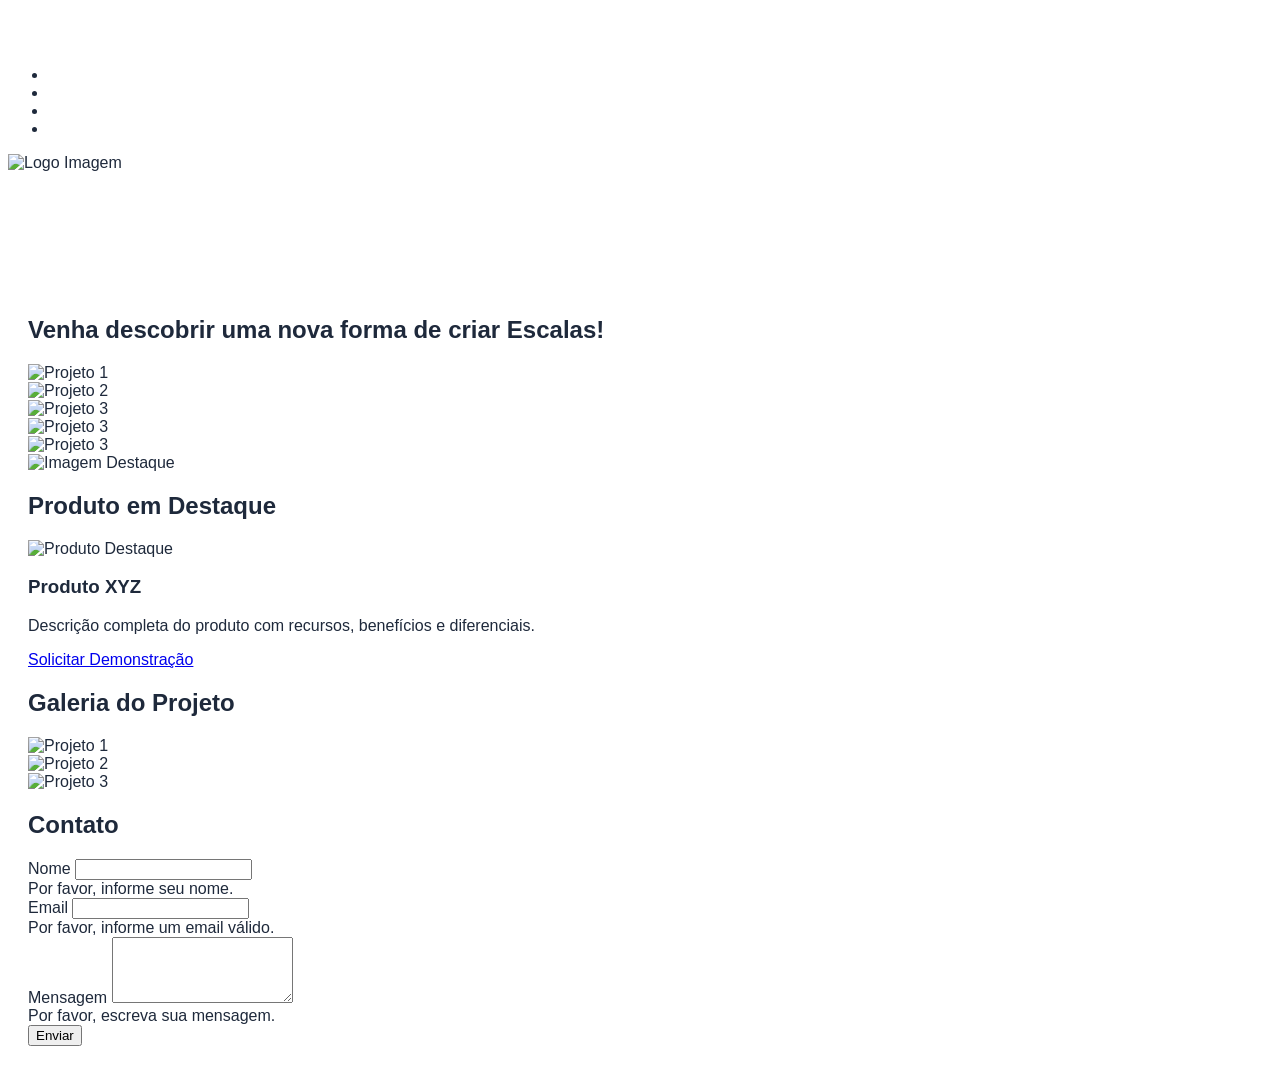
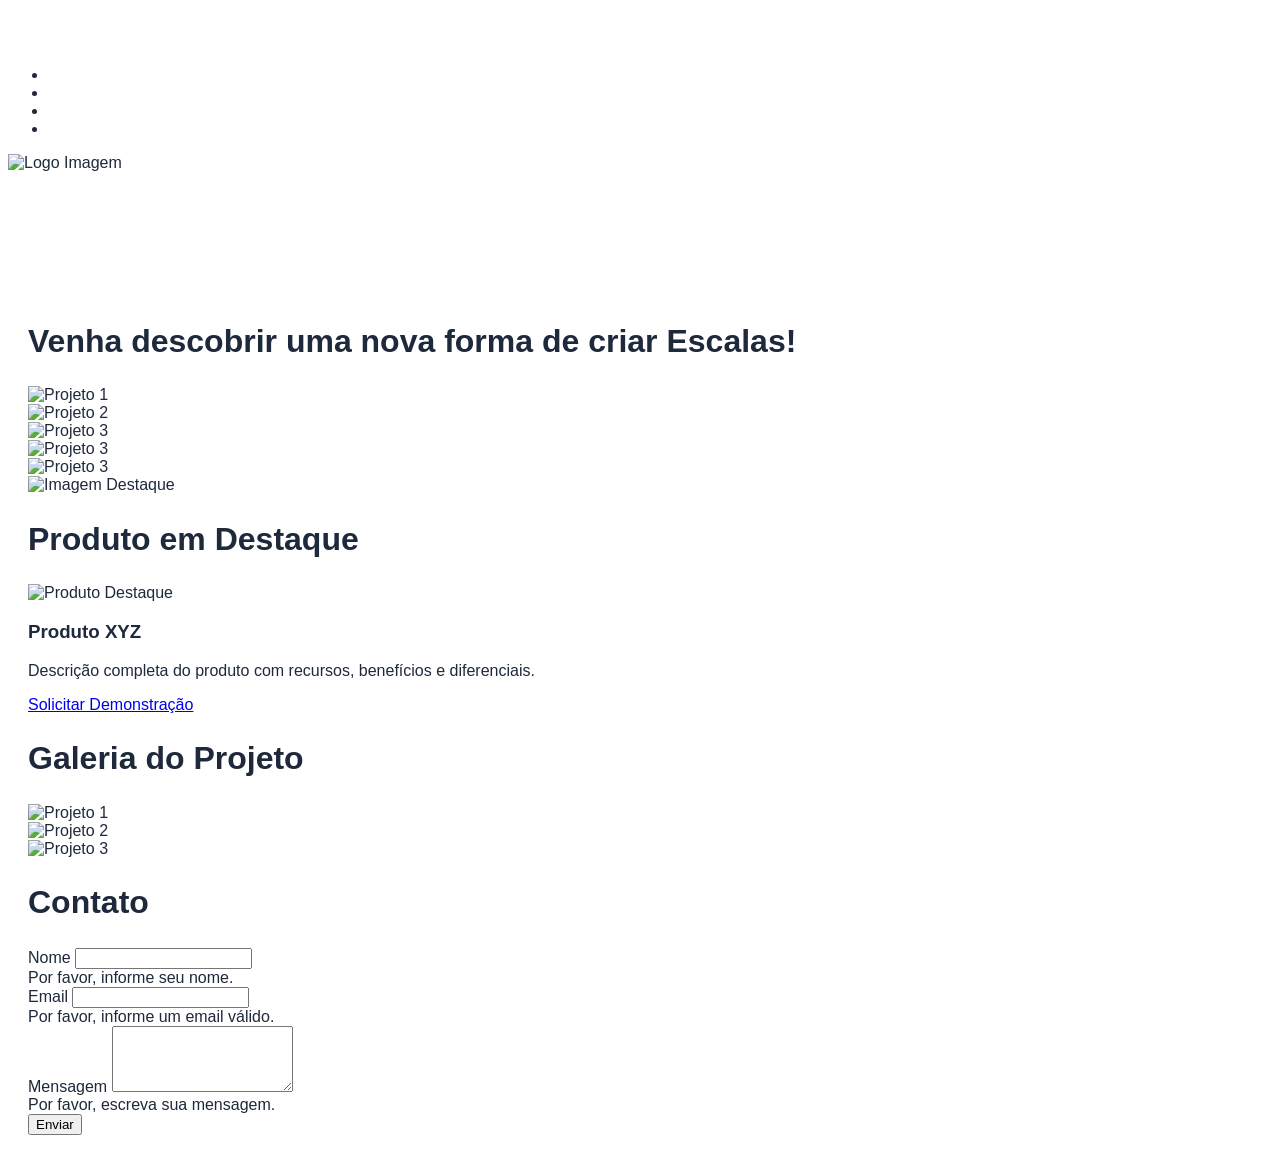

Otimiza responsividade mobile em todo o site

--- a/styles.css
+++ b/styles.css
@@ -24,10 +24,72 @@
 }
 
 /* Reset e Base */
+*,
+*::before,
+*::after {
+  box-sizing: border-box;
+}
+
+html {
+  /* Impede que o iOS/Android aumente automaticamente o tamanho das fontes em landscape */
+  -webkit-text-size-adjust: 100%;
+  text-size-adjust: 100%;
+}
+
 body {
   font-family: var(--font-secondary);
   color: var(--text-color);
   overflow-x: hidden;
+}
+
+/* Nenhuma imagem ultrapassa a largura do seu contêiner (evita scroll horizontal no mobile) */
+img {
+  max-width: 100%;
+}
+
+/* Quebra palavras longas (URLs, e-mails, termos técnicos) em vez de cortar/estourar o layout */
+h1,
+h2,
+h3,
+h4,
+h5,
+h6,
+p,
+li,
+span,
+a {
+  overflow-wrap: break-word;
+  word-wrap: break-word;
+}
+
+/* Botões nunca cortam o texto: deixam quebrar em mais de uma linha quando necessário */
+.btn {
+  white-space: normal;
+}
+
+/* ===== Tipografia Fluida (escala suave entre celular e desktop) ===== */
+.display-4 {
+  font-size: clamp(2rem, 4.5vw + 1rem, 3.5rem);
+  line-height: 1.15;
+}
+
+.display-5 {
+  font-size: clamp(1.7rem, 3.5vw + 0.9rem, 3rem);
+  line-height: 1.2;
+}
+
+.hero-section h1 {
+  font-size: clamp(1.9rem, 4.5vw + 1rem, 3.5rem);
+  line-height: 1.2;
+}
+
+/* Títulos de seção comuns (h2 sem classe .display) escalam suavemente */
+h2 {
+  font-size: clamp(1.5rem, 1.6vw + 1.1rem, 2rem);
+}
+
+.lead {
+  font-size: clamp(1rem, 0.6vw + 0.9rem, 1.25rem);
 }
 
 /* Garante legibilidade em todas as seções com fundo suave/colorido */
@@ -300,7 +362,7 @@ h6 {
 }
 
 .price-tag .amount {
-  font-size: 2rem;
+  font-size: clamp(1.5rem, 5vw, 2rem);
 }
 
 /* Sobre Section */
@@ -348,6 +410,21 @@ h6 {
     color: var(--dark-color) !important;
   }
 
+  /* Menu aberto no mobile: itens com mais respiro e botão CTA ocupando a largura toda */
+  .navbar-nav {
+    padding-top: 0.75rem;
+  }
+
+  .navbar-nav .nav-link {
+    margin: 0;
+    padding: 0.6rem 0;
+  }
+
+  .navbar-nav .btn {
+    display: inline-block;
+    margin-top: 0.5rem;
+  }
+
   .hero-section {
     padding-top: 140px;
     padding-bottom: 60px;
@@ -355,8 +432,9 @@ h6 {
     min-height: auto;
   }
 
-  .hero-section h1 {
-    font-size: 2.2rem;
+  /* Centraliza os botões do hero quando o conteúdo passa a ficar centralizado */
+  .hero-section .d-flex {
+    justify-content: center;
   }
 
   .highlight-card {
@@ -373,10 +451,6 @@ h6 {
     padding: 3rem 0 !important;
   }
 
-  h2 {
-    font-size: 1.8rem;
-  }
-
   .ps-lg-5,
   .pe-lg-5 {
     padding-left: 0 !important;
@@ -388,18 +462,63 @@ h6 {
   }
 }
 
-@media (max-width: 576px) {
-  .hero-section h1 {
-    font-size: 1.8rem;
-  }
-
+@media (max-width: 575.98px) {
   .lead {
     font-size: 1rem;
   }
 
+  /* Reduz o tamanho da marca para não competir com o botão de menu em telas estreitas */
+  .navbar-brand {
+    font-size: 1.05rem;
+  }
+
+  .logotipo-marca {
+    height: 38px;
+  }
+
+  .navbar-brand img {
+    height: 34px;
+    width: auto;
+  }
+
+  /* Containers e seções com menos respiro vertical no celular */
+  .container.py-5 {
+    padding-top: 2rem !important;
+    padding-bottom: 2rem !important;
+  }
+
+  /* Botões grandes: fonte e padding proporcionais, sem estourar a largura */
   .btn-lg {
-    padding: 0.5rem 1.5rem;
     font-size: 1rem;
+  }
+
+  .btn.px-5,
+  .btn.px-4 {
+    padding-left: 1.25rem !important;
+    padding-right: 1.25rem !important;
+  }
+
+  /* Grupos de botões lado a lado passam a empilhar e ocupar a largura total */
+  .hero-section .d-flex.gap-3:not(.flex-column) {
+    flex-direction: column;
+    align-items: stretch;
+  }
+
+  .hero-section .d-flex .btn {
+    width: 100%;
+  }
+
+  /* Tarja "DESCONTINUADO" um pouco menor para caber no card estreito */
+  .product-card.discontinued-product::before {
+    font-size: 0.85rem;
+    letter-spacing: 2px;
+  }
+
+  /* Abas do AtendIA: botões menores para caberem melhor empilhados */
+  .atendia-tab-btn {
+    padding: 8px 16px;
+    font-size: 0.82rem;
+    margin: 4px;
   }
 }
 
